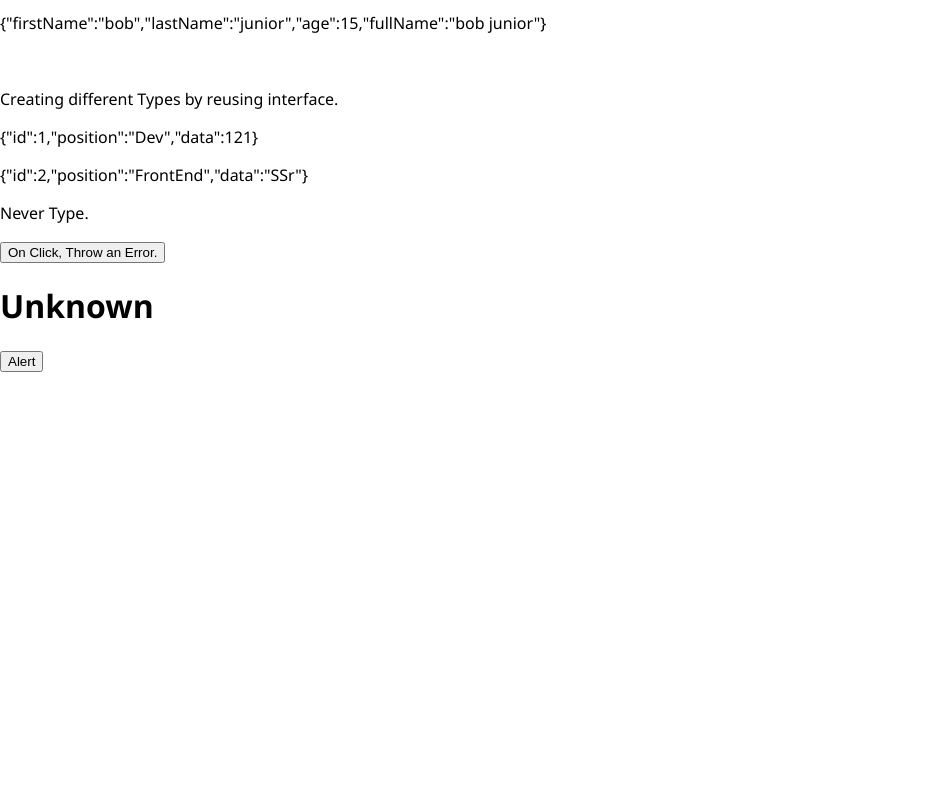
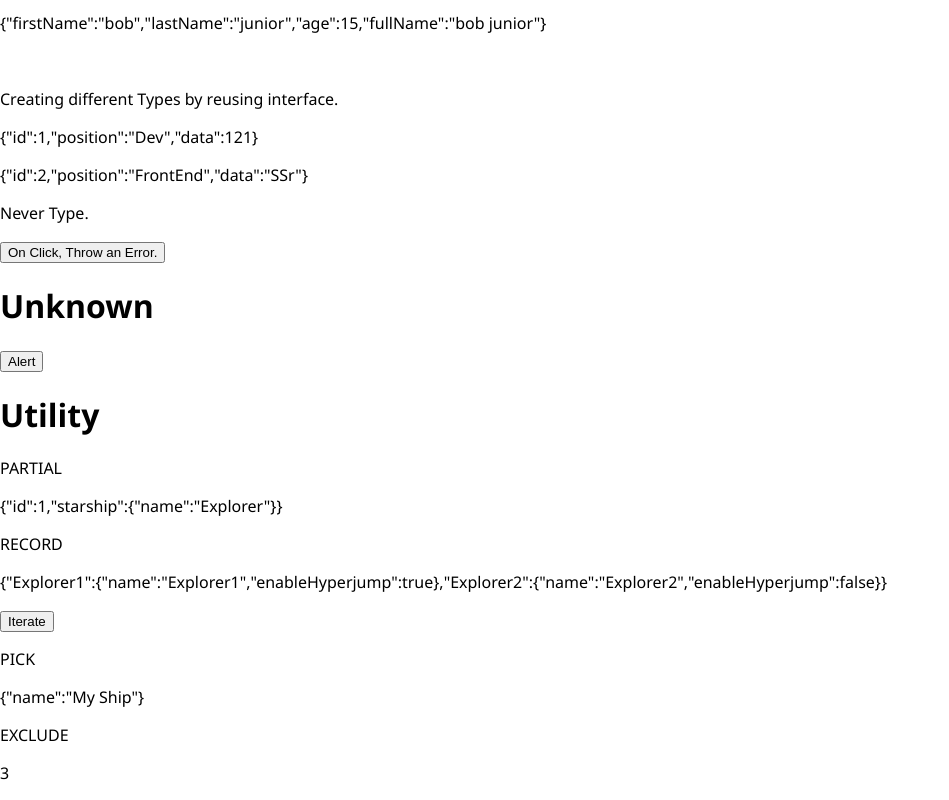
Before and after one commit to MikeNotu/in-depth-typescript, a React (Create React App) app: page / in a window 1280 px wide. Shown: the part 2646-3446 px from the top of the page, without its empty margins (0-949 px from the left). Before the commit the page ends 3018 px from the top, so only its background shows below. Built offline with nearby package versions, Linux system fonts and the light colour scheme.

Commit message:
Utility Types 2

```diff
--- a/src/App.tsx
+++ b/src/App.tsx
@@ -7,6 +7,7 @@ import ObjectsComponent from "./components/ObjectsComponent";
 import TypesComponent from "./components/TypesComponent";
 import UnknownComponent from "./components/UnknownComponent";
 import "../src/App.css";
+import UtilitytypesComponent from "./components/UtilitytypesComponent";
 
 function App() {
   return (
@@ -46,6 +47,8 @@ function App() {
       <GenericsComponent />
       <h1>Unknown</h1>
       <UnknownComponent />
+      <h1>Utility</h1>
+      <UtilitytypesComponent />
     </div>
   );
 }
--- /dev/null
+++ b/src/components/UtilitytypesComponent.tsx
@@ -0,0 +1,80 @@
+const UtilitytypesComponent = () => {
+  // PARTIAL
+  interface Starship {
+    name: string;
+    enableHyperjump: boolean;
+  }
+
+  let Starship2 = {};
+  const updateStarship = (id: number, starship: Partial<Starship>) => {
+    Starship2 = { id, starship };
+  };
+
+  updateStarship(1, { name: "Explorer" });
+
+  // REQUIRED WORKS INVERSE TO PARTIAL
+
+  // READONLY Makes it so the property can't be overwritten.
+
+  const starships: Record<string, Starship> = {
+    Explorer1: {
+      name: "Explorer1",
+      enableHyperjump: true,
+    },
+    Explorer2: {
+      name: "Explorer2",
+      enableHyperjump: false,
+    },
+  };
+
+  type StarshipNameOnly = Pick<Starship, "name">;
+
+  const NameOnly: StarshipNameOnly = {
+    name: "My Ship",
+  };
+
+  // OMIT works the oposite way of PICK
+
+  // EXCLUDE
+
+  type ThreePosibilites = string | number | undefined;
+
+  type TwoPosibilites = Exclude<ThreePosibilites, undefined>;
+
+  let StringOrNumber: TwoPosibilites;
+
+  StringOrNumber = 3;
+
+  type AvailableDrinks = "Coffee" | "Tea" | "Orange Juice" | "Lemonade";
+
+  let JohnsDrink: AvailableDrinks;
+  JohnsDrink = "Coffee";
+
+  type DrinksJaneDoesntLike = "Coffee" | "Orange Juice";
+  let JanesDrink: Exclude<AvailableDrinks, DrinksJaneDoesntLike>;
+  JanesDrink = "Lemonade";
+
+  return (
+    <div>
+      <p>PARTIAL</p>
+      <p>{JSON.stringify(Starship2)}</p>
+      <p>RECORD</p>
+      <p>{JSON.stringify(starships)}</p>
+      <button
+        onClick={() => {
+          for (const key in starships) {
+            alert(JSON.stringify(starships[key]));
+          }
+        }}
+      >
+        Iterate
+      </button>
+      <p>PICK</p>
+      <p>{JSON.stringify(NameOnly)}</p>
+      <p>EXCLUDE</p>
+      <p>{StringOrNumber}</p>
+    </div>
+  );
+};
+
+export default UtilitytypesComponent;
```
